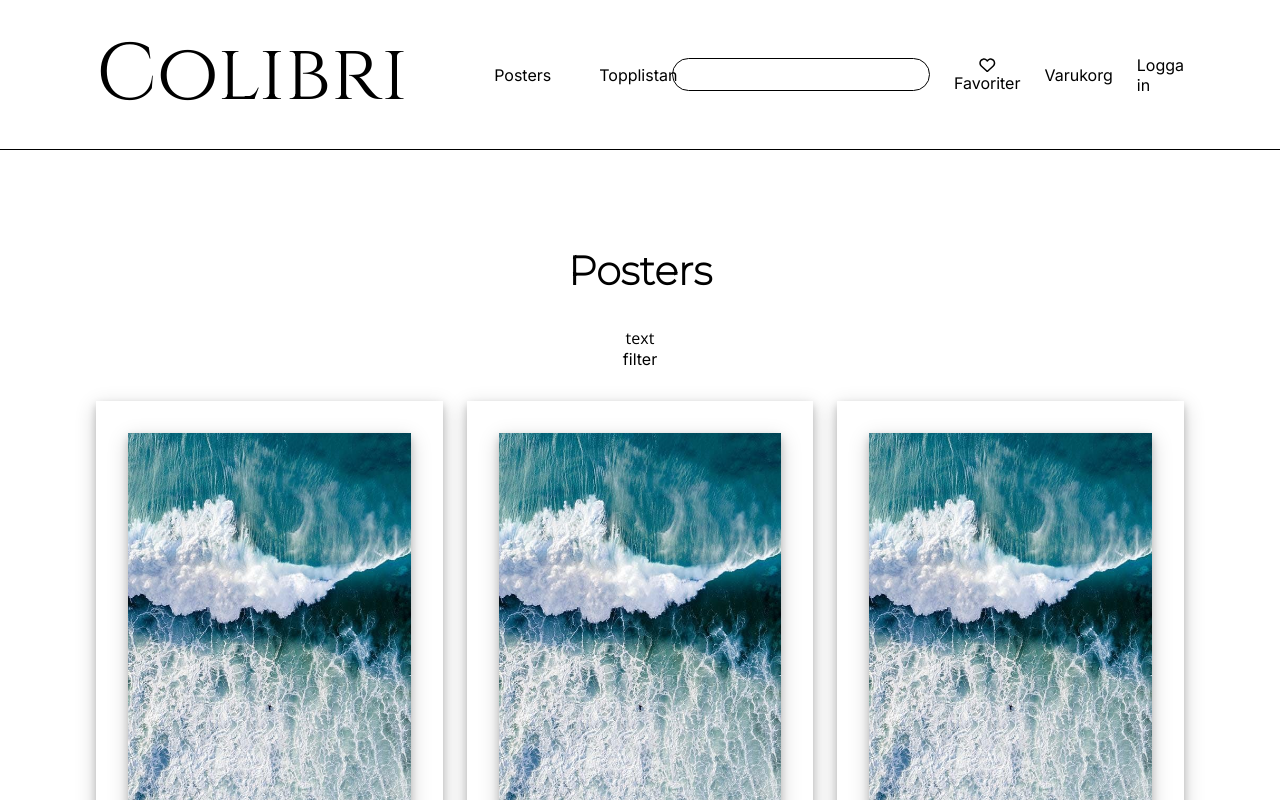
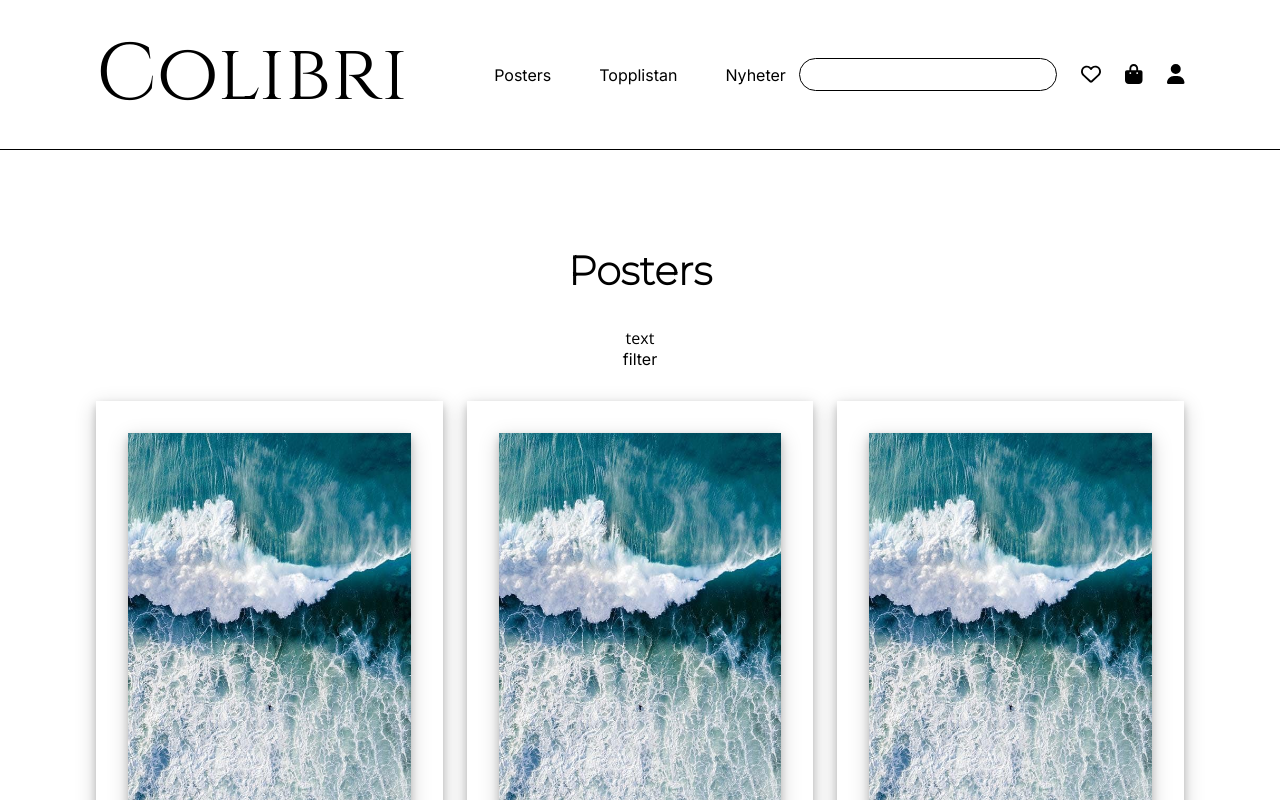
Before and after one commit to bellen01/colibri, a Next.js app: page / in a window 1280 px wide. Shown: the top 800 px of the page. Built offline with nearby package versions, Linux system fonts and the light colour scheme.

Commit message:
added icons to login menu

```diff
--- a/src/components/Header/LoginMenu.tsx
+++ b/src/components/Header/LoginMenu.tsx
@@ -4,17 +4,33 @@ import Link from 'next/link';
 import { FontAwesomeIcon } from '@fortawesome/react-fontawesome';
 import { faHeart } from '@fortawesome/free-regular-svg-icons';
 import SearchBar from './SearchBar';
+import { faBagShopping, faUser } from '@fortawesome/free-solid-svg-icons';
 
 const LoginMenu = () => {
     return (
         <div className={styles.loginMenu}>
             <SearchBar />
             <div className={styles.favorites}>
-                <FontAwesomeIcon icon={faHeart} />
-                <Link href="#">Favoriter</Link>
+                <Link href="#">
+                    <FontAwesomeIcon icon={faHeart} className={styles.icons} />
+                </Link>
+                {/* <FontAwesomeIcon icon={faHeart} />
+                <Link href="#">Favoriter</Link> */}
             </div>
-            <Link href="#">Varukorg</Link>
-            <Link href="#">Logga in</Link>
+            <div className={styles.favorites}>
+                <Link href="#">
+                    <FontAwesomeIcon icon={faBagShopping} className={styles.icons} />
+                </Link>
+                {/* <FontAwesomeIcon icon={faBagShopping} />
+                <Link href="#">Varukorg</Link> */}
+            </div>
+            <div className={styles.favorites}>
+                <Link href="#">
+                    <FontAwesomeIcon icon={faUser} className={styles.icons} />
+                </Link>
+                {/* <FontAwesomeIcon icon={faUser} />
+                <Link href="#">Logga in</Link> */}
+            </div>
         </div>
     )
 }
--- a/src/components/styles/LoginMenu.module.scss
+++ b/src/components/styles/LoginMenu.module.scss
@@ -8,8 +8,12 @@
     // padding-right: 4rem;
 }
 
+.loginMenu a {
+    font-family: var(--font-montserrat);
+}
+
 .icons {
-    font-size: 1rem;
+    font-size: 1.25rem;
 }
 
 .favorites {
```
